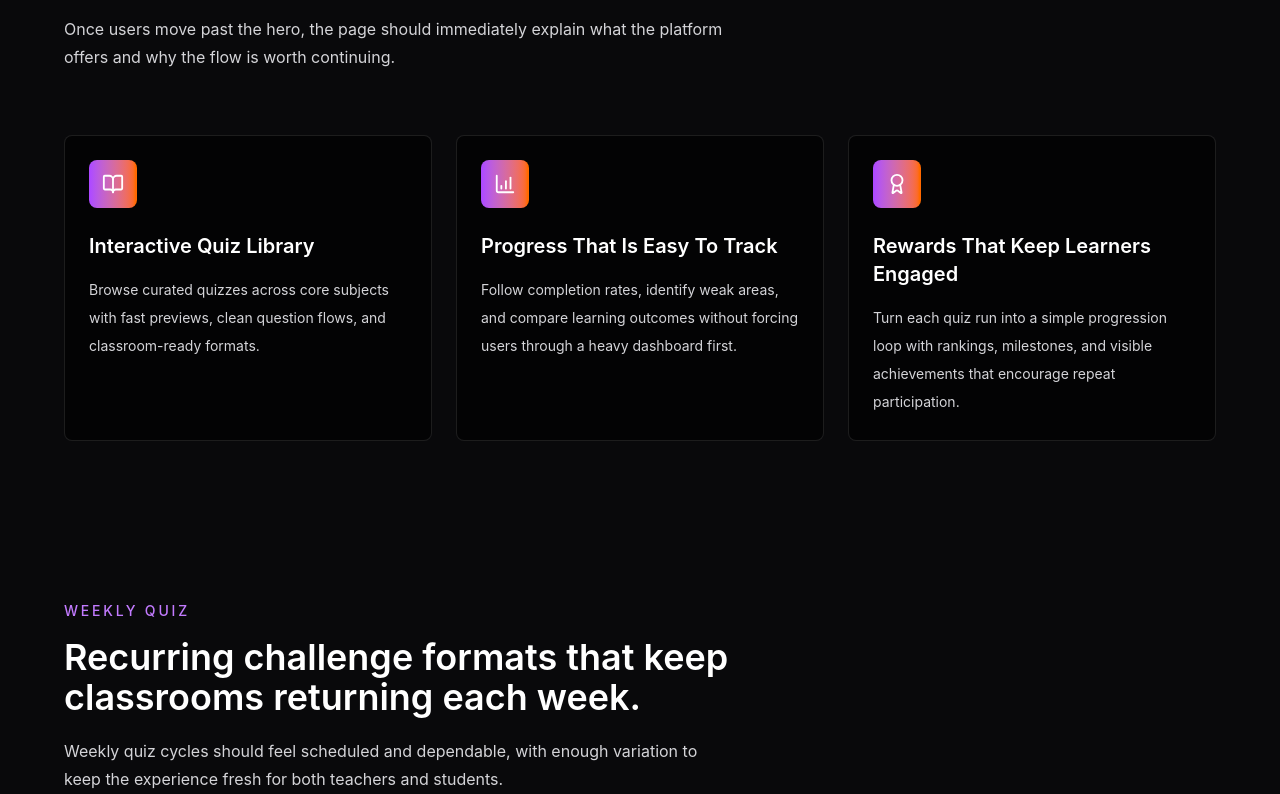
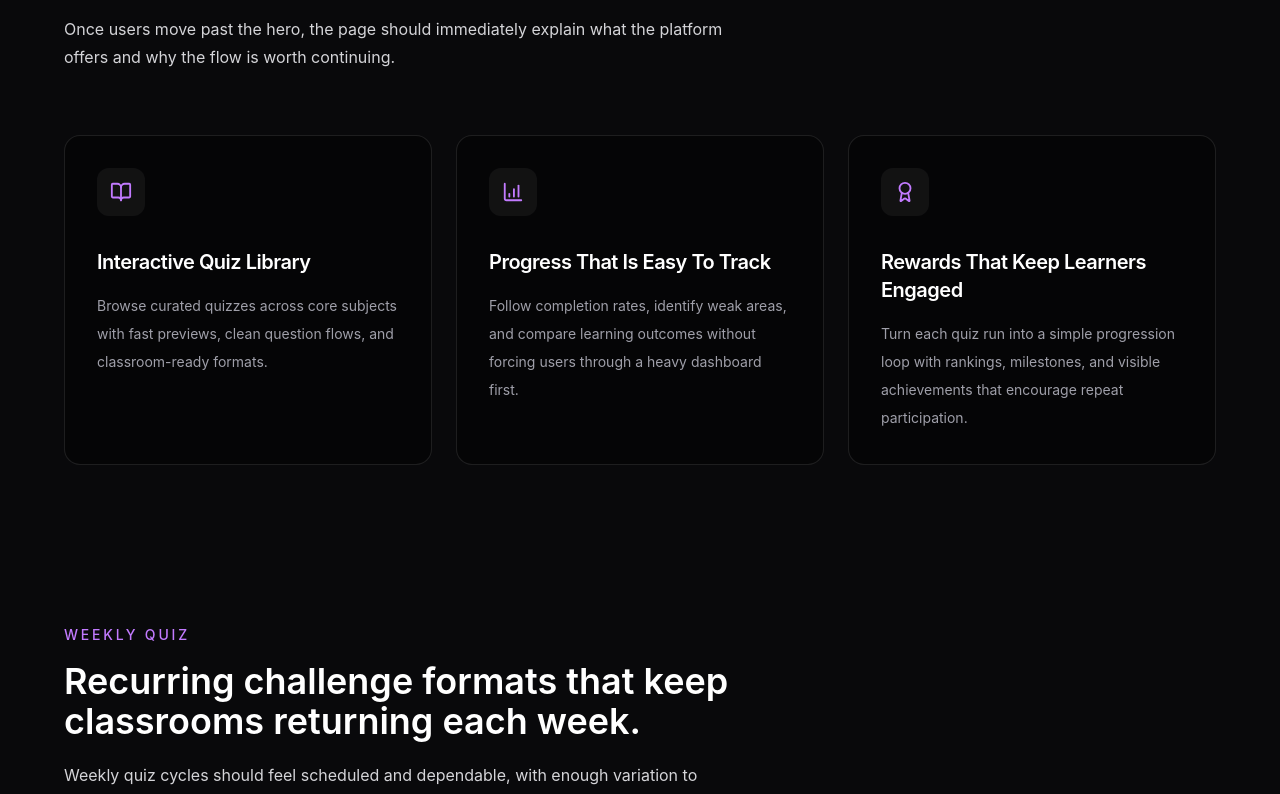
Before and after one commit to Nh4nisme/8ThreadsQuizzy, a Next.js app: page / in a window 1280 px wide. Shown: the part 1000-1794 px from the top of the page. Built offline with nearby package versions, Linux system fonts and the light colour scheme; no server answers.

Commit message:
update animation for started web

```diff
--- a/package.json
+++ b/package.json
@@ -11,6 +11,7 @@
     "lint:server": "eslint server"
   },
   "dependencies": {
+    "framer-motion": "^12.38.0",
     "lucide-react": "^0.577.0",
     "next": "^16.1.0",
     "react": "^19.2.0",
--- a/src/app/layout.jsx
+++ b/src/app/layout.jsx
@@ -1,18 +1,20 @@
 import "./globals.css";
 import { AuthProvider } from "../context/AuthContext.jsx";
 import { ThemeProvider } from "../context/ThemeContext.jsx";
+import { ToastContainer } from "../components/ui/Toast.jsx";
+import AppLoader from "../components/ui/AppLoader.jsx";
+import LayoutTransition from "../components/ui/LayoutTransition.jsx";
 
 export const metadata = {
   title: "8ThreadsQuizzy",
   description: "Quiz platform UI migrated to Next.js",
 };
 
-import { ToastContainer } from "../components/ui/Toast.jsx";
-
 export default function RootLayout({ children }) {
   return (
     <html lang="en" suppressHydrationWarning>
       <head>
+        {/* ... (script remain the same) */}
         <script
           dangerouslySetInnerHTML={{
             __html: `
@@ -36,7 +38,10 @@ export default function RootLayout({ children }) {
       <body>
         <ThemeProvider>
           <AuthProvider>
-            {children}
+            <AppLoader />
+            <LayoutTransition>
+              <main>{children}</main>
+            </LayoutTransition>
             <ToastContainer />
           </AuthProvider>
         </ThemeProvider>
--- /dev/null
+++ b/src/components/ui/AppLoader.jsx
@@ -0,0 +1,128 @@
+"use client";
+
+import { motion, AnimatePresence } from "framer-motion";
+import { useEffect, useState } from "react";
+
+export default function AppLoader() {
+  const [loading, setLoading] = useState(true);
+
+  useEffect(() => {
+    // Simulate initial asset loading or wait for hydration
+    const timer = setTimeout(() => setLoading(false), 2200);
+    return () => clearTimeout(timer);
+  }, []);
+
+  const logoVariants = {
+    hidden: { opacity: 0, scale: 0.8, filter: "blur(10px)" },
+    visible: {
+      opacity: 1,
+      scale: 1,
+      filter: "blur(0px)",
+      transition: {
+        duration: 0.8,
+        ease: [0.16, 1, 0.3, 1]
+      }
+    },
+    exit: {
+      opacity: 0,
+      scale: 1.1,
+      filter: "blur(20px)",
+      transition: { duration: 0.6, ease: "easeInOut" }
+    }
+  };
+
+  const barVariants = {
+    hidden: { width: "0%" },
+    visible: {
+      width: "100%",
+      transition: { duration: 1.8, ease: [0.65, 0, 0.35, 1] }
+    }
+  };
+
+  return (
+    <AnimatePresence>
+      {loading && (
+        <motion.div
+          key="loader"
+          initial={{ opacity: 1 }}
+          exit={{ opacity: 0, transition: { duration: 0.8, delay: 0.2 } }}
+          className="fixed inset-0 z-[9999] flex flex-col items-center justify-center bg-[#050505]"
+        >
+          <div className="relative flex flex-col items-center">
+            {/* Logo Reveal */}
+            <motion.div
+              variants={logoVariants}
+              initial="hidden"
+              animate="visible"
+              exit="exit"
+              className="mb-8"
+            >
+              <div className="relative h-20 w-20">
+                <img src="/assets/Logo.png" alt="Logo" className="h-full w-full object-contain" />
+                <motion.div
+                  animate={{
+                    boxShadow: ["0 0 0px rgba(124, 58, 237, 0)", "0 0 40px rgba(124, 58, 237, 0.3)", "0 0 0px rgba(124, 58, 237, 0)"]
+                  }}
+                  transition={{ repeat: Infinity, duration: 2 }}
+                  className="absolute inset-0 rounded-full"
+                />
+              </div>
+            </motion.div>
+
+            {/* Text Reveal */}
+            <div className="overflow-hidden mb-4">
+              <motion.h1
+                initial={{ y: 40, opacity: 0 }}
+                animate={{ y: 0, opacity: 1 }}
+                transition={{ delay: 0.4, duration: 0.8, ease: [0.16, 1, 0.3, 1] }}
+                className="text-3xl font-bold tracking-tighter text-white md:text-4xl"
+              >
+                <span className="bg-accent-gradient bg-clip-text text-transparent">8Threads</span>Quizzy
+              </motion.h1>
+            </div>
+
+            {/* Precision Progress Bar */}
+            <div className="h-[2px] w-48 overflow-hidden rounded-full bg-white/5">
+              <motion.div
+                variants={barVariants}
+                initial="hidden"
+                animate="visible"
+                className="h-full bg-accent-gradient"
+              />
+            </div>
+
+            {/* Subtle Tagline */}
+            <motion.p
+              initial={{ opacity: 0 }}
+              animate={{ opacity: 1 }}
+              transition={{ delay: 1.2, duration: 1 }}
+              className="mt-4 text-[10px] uppercase tracking-[0.4em] text-gray-500 font-medium"
+            >
+              Initializing Experience
+            </motion.p>
+          </div>
+
+          {/* Background Decorative Elements */}
+          <div className="absolute inset-0 -z-10 overflow-hidden pointer-events-none">
+            <motion.div
+              animate={{
+                scale: [1, 1.2, 1],
+                opacity: [0.1, 0.15, 0.1]
+              }}
+              transition={{ repeat: Infinity, duration: 8 }}
+              className="absolute -top-[20%] -left-[10%] h-[60%] w-[60%] rounded-full bg-purple-600/20 blur-[120px]"
+            />
+            <motion.div
+              animate={{
+                scale: [1.2, 1, 1.2],
+                opacity: [0.05, 0.1, 0.05]
+              }}
+              transition={{ repeat: Infinity, duration: 10 }}
+              className="absolute -bottom-[20%] -right-[10%] h-[60%] w-[60%] rounded-full bg-orange-600/20 blur-[120px]"
+            />
+          </div>
+        </motion.div>
+      )}
+    </AnimatePresence>
+  );
+}
--- /dev/null
+++ b/src/components/ui/LayoutTransition.jsx
@@ -0,0 +1,15 @@
+"use client";
+
+import { motion } from "framer-motion";
+
+export default function LayoutTransition({ children }) {
+  return (
+    <motion.div
+      initial={{ opacity: 0 }}
+      animate={{ opacity: 1 }}
+      transition={{ duration: 0.8, delay: 2 }}
+    >
+      {children}
+    </motion.div>
+  );
+}
--- a/src/views/Landing/Landing.jsx
+++ b/src/views/Landing/Landing.jsx
@@ -1,6 +1,7 @@
 "use client";
 
 import React, { useEffect, useRef, useState } from "react";
+import { motion } from "framer-motion";
 import Header from "../../components/ui/Header.jsx";
 import LandingHero from "./components/LandingHero.jsx";
 import LandingSections from "./components/LandingSections.jsx";
@@ -55,16 +56,37 @@ export default function Landing() {
 
   return (
     <>
+      <motion.div
+        initial={{ opacity: 0, y: 30 }}
+        animate={{ opacity: 1, y: 0 }}
+        transition={{ duration: 1, ease: [0.16, 1, 0.3, 1], delay: 1 }}
+      >
         <Header
           onNavigate={handleSectionNavigation}
           onSignIn={() => setAuthMode("signin")}
           onSignUp={() => setAuthMode("signup")}
         />
+      </motion.div>
+
+      <motion.div
+        initial={{ opacity: 0 }}
+        animate={{ opacity: 1 }}
+        transition={{ duration: 1.5, delay: 0.5 }}
+      >
         <LandingHero
           onExplore={() => handleSectionNavigation("quiz")}
           onGetStarted={() => setAuthMode("signup")}
         />
+      </motion.div>
+
+      <motion.div
+        initial={{ opacity: 0, y: 50 }}
+        whileInView={{ opacity: 1, y: 0 }}
+        viewport={{ once: true, margin: "-100px" }}
+        transition={{ duration: 0.8, ease: [0.16, 1, 0.3, 1] }}
+      >
         <LandingSections ref={exploreSectionRef} />
+      </motion.div>
 
       {authMode && (
         <AuthModal
--- a/src/views/Landing/components/LandingSections.jsx
+++ b/src/views/Landing/components/LandingSections.jsx
@@ -1,6 +1,5 @@
-"use client";
-
-import { forwardRef, useEffect, useRef } from "react";
+import { forwardRef } from "react";
+import { motion } from "framer-motion";
 import {
   Award,
   BookOpen,
@@ -13,6 +12,7 @@ import {
 } from "lucide-react";
 
 const sections = [
+  // ... (sections data remains the same)
   {
     id: "quiz",
     eyebrow: "Explore More",
@@ -125,37 +125,30 @@ const sections = [
 ];
 
 const LandingSections = forwardRef(function LandingSections(_, ref) {
-  const sectionsWrapperRef = useRef(null);
+  const containerVariants = {
+    hidden: { opacity: 0 },
+    visible: {
+      opacity: 1,
+      transition: {
+        staggerChildren: 0.2,
+      },
+    },
+  };
 
-  useEffect(() => {
-    const root = sectionsWrapperRef.current;
-
-    if (!root) {
-      return undefined;
-    }
-
-    const revealItems = root.querySelectorAll("[data-reveal]");
-    const observer = new IntersectionObserver(
-      (entries) => {
-        entries.forEach((entry) => {
-          if (entry.isIntersecting) {
-            entry.target.classList.add("reveal-visible");
-            observer.unobserve(entry.target);
-          }
-        });
+  const itemVariants = {
+    hidden: { opacity: 0, y: 20 },
+    visible: {
+      opacity: 1,
+      y: 0,
+      transition: {
+        duration: 0.8,
+        ease: [0.16, 1, 0.3, 1],
       },
-      { threshold: 0.2, rootMargin: "0px 0px -10% 0px" },
-    );
-
-    revealItems.forEach((item) => observer.observe(item));
-
-    return () => {
-      observer.disconnect();
-    };
-  }, []);
+    },
+  };
 
   return (
-    <div ref={sectionsWrapperRef} className="w-full bg-zinc-950 text-white">
+    <div className="w-full bg-zinc-950 text-white overflow-hidden">
       {sections.map((section, index) => (
         <section
           key={section.id}
@@ -163,47 +156,57 @@ const LandingSections = forwardRef(function LandingSections(_, ref) {
           ref={index === 0 ? ref : null}
           className="scroll-mt-24 px-6 py-20 md:px-10"
         >
-          <div className="mx-auto flex w-full max-w-6xl flex-col gap-16">
+          <motion.div
+            initial="hidden"
+            whileInView="visible"
+            viewport={{ once: true, margin: "-10%" }}
+            variants={containerVariants}
+            className="mx-auto flex w-full max-w-6xl flex-col gap-16"
+          >
             <div className="max-w-3xl">
-              <p
-                data-reveal
-                className="reveal-item text-sm font-medium uppercase tracking-[0.2em] text-purple-400"
+              <motion.p
+                variants={itemVariants}
+                className="text-sm font-medium uppercase tracking-[0.2em] text-purple-400"
               >
                 {section.eyebrow}
-              </p>
-              <h2
-                data-reveal
-                className="reveal-item reveal-delay-1 mt-4 text-3xl font-semibold md:text-4xl"
+              </motion.p>
+              <motion.h2
+                variants={itemVariants}
+                className="mt-4 text-3xl font-semibold md:text-4xl"
               >
                 {section.title}
-              </h2>
-              <p
-                data-reveal
-                className="reveal-item reveal-delay-2 mt-5 max-w-2xl text-base leading-7 text-zinc-300"
+              </motion.h2>
+              <motion.p
+                variants={itemVariants}
+                className="mt-5 max-w-2xl text-base leading-7 text-zinc-300"
               >
                 {section.description}
-              </p>
+              </motion.p>
             </div>
 
             <div className="grid gap-6 md:grid-cols-3">
-              {section.cards.map(({ icon: Icon, title, description }, cardIndex) => (
-                <article
+              {section.cards.map(({ icon: Icon, title, description }) => (
+                <motion.article
                   key={title}
-                  data-reveal
-                  className="reveal-item flex min-h-64 flex-col rounded-lg border border-white/10 bg-black/60 p-6"
-                  style={{ transitionDelay: `${cardIndex * 120}ms` }}
+                  variants={itemVariants}
+                  whileHover={{
+                    y: -10,
+                    scale: 1.02,
+                    boxShadow: "0 20px 40px rgba(0,0,0,0.4), 0 0 20px rgba(139, 92, 246, 0.1)"
+                  }}
+                  className="group flex min-h-64 flex-col rounded-2xl border border-white/10 bg-black/40 p-8 transition-colors hover:bg-zinc-900/50 hover:border-purple-500/30"
                 >
-                  <div className="flex h-12 w-12 items-center justify-center rounded-lg bg-gradient-to-r from-purple-500 to-orange-500">
-                    <Icon size={22} />
+                  <div className="flex h-12 w-12 items-center justify-center rounded-xl bg-white/5 group-hover:bg-accent-gradient transition-colors duration-500">
+                    <Icon size={22} className="text-purple-400 group-hover:text-white transition-colors" />
                   </div>
-                  <h3 className="mt-6 text-xl font-semibold">{title}</h3>
-                  <p className="mt-4 text-sm leading-7 text-zinc-300">
+                  <h3 className="mt-8 text-xl font-semibold tracking-tight">{title}</h3>
+                  <p className="mt-4 text-sm leading-7 text-zinc-400 group-hover:text-zinc-300 transition-colors">
                     {description}
                   </p>
-                </article>
+                </motion.article>
               ))}
             </div>
-          </div>
+          </motion.div>
         </section>
       ))}
     </div>
```
Also changed, not shown: src/views/Landing/components/hero/HeroActions.jsx (+11 -6 lines), 1 other file (tests, documents, lock files or other folders). Lines whose indentation alone changed are shown as unchanged.
